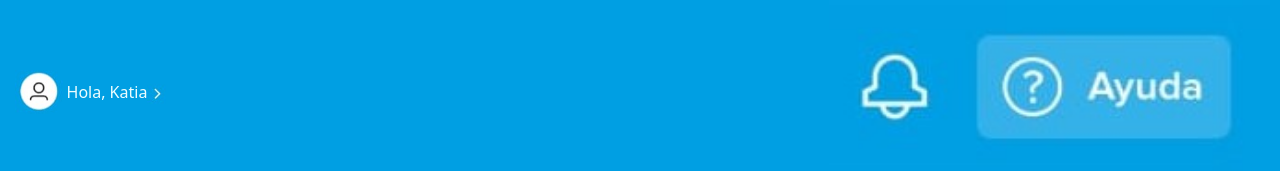
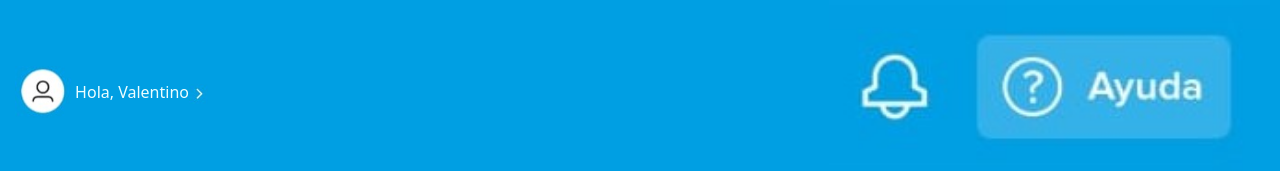
Before and after one commit to ohiomarketer/mp, a React (Vite) app: page / in a window 1280 px wide. Shown: the top 171 px of the page. Built offline with nearby package versions, Linux system fonts and the light colour scheme.

Commit message:
Actualizar NavBar.jsx

```diff
--- a/src/components/NavBar.jsx
+++ b/src/components/NavBar.jsx
@@ -71,7 +71,7 @@ export const NavBar = () => {
         <div className="icon__container">
           <img src={headerLeft} alt="" />
         </div>
-        <p className="name">Hola, Katia </p>
+        <p className="name">Hola, Valentino </p>
         <div className="arrow__container">
           <img src={arrow} alt="" />
         </div>
```
